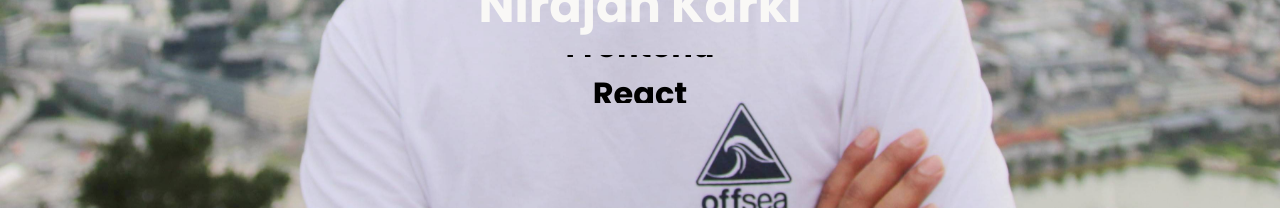
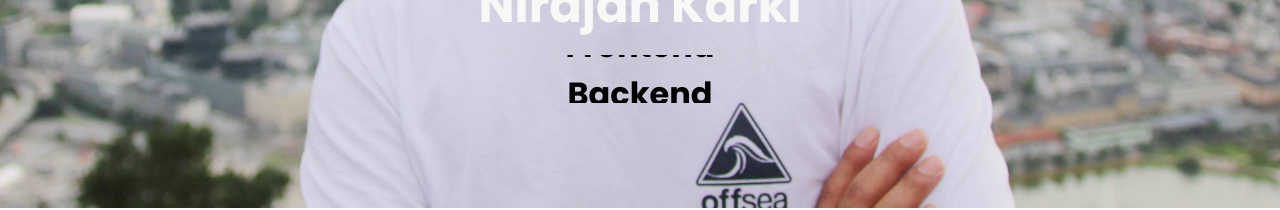
Before and after one commit to nirajan1985/portfolio-website, a React (Create React App) app: page / in a window 1280 px wide. Shown: the part 595-805 px from the top of the page. Built offline with nearby package versions, Linux system fonts and the light colour scheme.

Commit message:
Updating intro component

```diff
--- a/src/components/intro/Intro.js
+++ b/src/components/intro/Intro.js
@@ -10,9 +10,9 @@ const Intro = () => {
           <div className="i-title-wrapper">
             <div className="i-title-item"> Utvikler</div>
             <div className="i-title-item">Frontend</div>
+            <div className="i-title-item">Backend</div>
+            <div className="i-title-item">C#/.Net</div>
             <div className="i-title-item">React</div>
-            <div className="i-title-item">Javascript</div>
-            <div className="i-title-item">Tech Student</div>
           </div>
         </div>
       </div>
```
